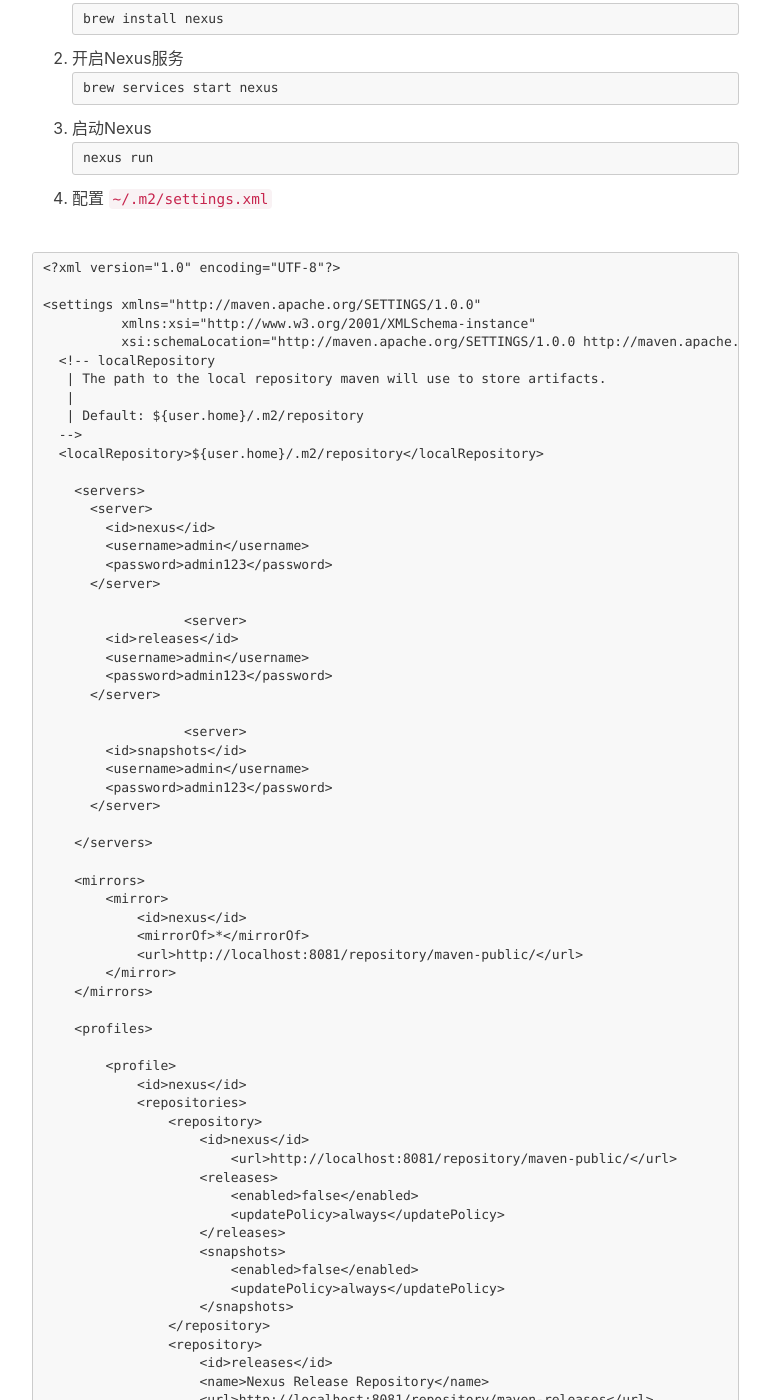
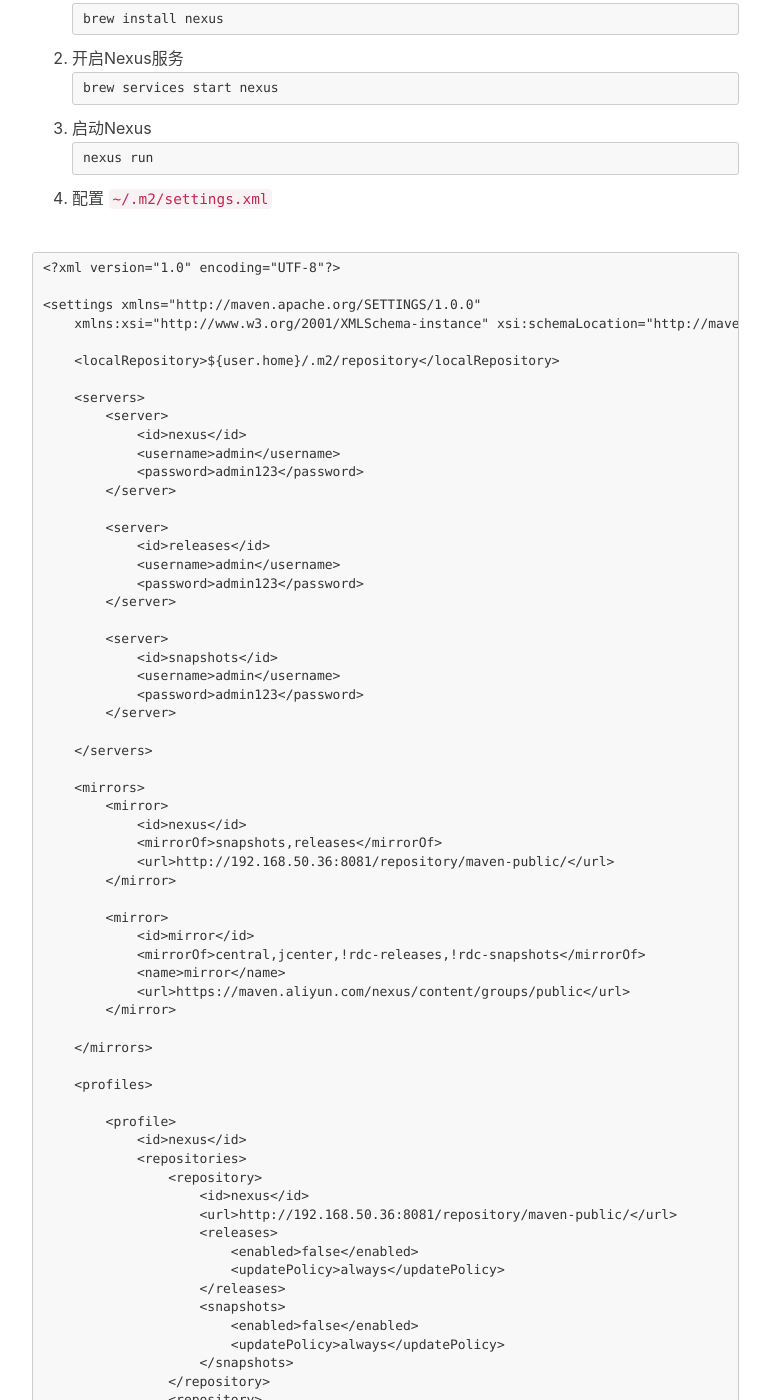
Before and after one commit to yfbx-repo/yfbx-repo.github.io, a Jekyll site: the page built from _posts/2021-09-24-Mac环境搭建私有Maven库.md, in a window 1280 px wide and 1400 px high, scrolled down 467 px. Shown: the whole window, without its empty margins (233-1003 px from the left). Built offline with Jekyll 4.4.1, drawn with Linux system fonts in a browser that asks for light colours; nearby versions of some CDN libraries; our own code applies the rules of GitHub Pages for plain Markdown files; comment, search, counter and statistics services are not loaded; some of the changed text lies outside the part shown.

Commit message:
Update 2021-09-24-Mac环境搭建私有Maven库.md

````diff
--- a/_posts/2021-09-24-Mac环境搭建私有Maven库.md
+++ b/_posts/2021-09-24-Mac环境搭建私有Maven库.md
@@ -19,42 +19,45 @@ nexus run
 <?xml version="1.0" encoding="UTF-8"?>
 
 <settings xmlns="http://maven.apache.org/SETTINGS/1.0.0"
-          xmlns:xsi="http://www.w3.org/2001/XMLSchema-instance"
-          xsi:schemaLocation="http://maven.apache.org/SETTINGS/1.0.0 http://maven.apache.org/xsd/settings-1.0.0.xsd">
-  <!-- localRepository
-   | The path to the local repository maven will use to store artifacts.
-   |
-   | Default: ${user.home}/.m2/repository
-  -->
-  <localRepository>${user.home}/.m2/repository</localRepository>
+    xmlns:xsi="http://www.w3.org/2001/XMLSchema-instance" xsi:schemaLocation="http://maven.apache.org/SETTINGS/1.0.0 http://maven.apache.org/xsd/settings-1.0.0.xsd">
+
+    <localRepository>${user.home}/.m2/repository</localRepository>
 
     <servers>
-      <server>
-        <id>nexus</id>
-        <username>admin</username>
-        <password>admin123</password>
-      </server>
+        <server>
+            <id>nexus</id>
+            <username>admin</username>
+            <password>admin123</password>
+        </server>
 
-		  <server>
-        <id>releases</id>
-        <username>admin</username>
-        <password>admin123</password>
-      </server>
+        <server>
+            <id>releases</id>
+            <username>admin</username>
+            <password>admin123</password>
+        </server>
 
-		  <server>
-        <id>snapshots</id>
-        <username>admin</username>
-        <password>admin123</password>
-      </server>
+        <server>
+            <id>snapshots</id>
+            <username>admin</username>
+            <password>admin123</password>
+        </server>
 
     </servers>
 
     <mirrors>
         <mirror>
             <id>nexus</id>
-            <mirrorOf>*</mirrorOf>
-            <url>http://localhost:8081/repository/maven-public/</url>
+            <mirrorOf>snapshots,releases</mirrorOf>
+            <url>http://192.168.50.36:8081/repository/maven-public/</url>
         </mirror>
+
+        <mirror>
+            <id>mirror</id>
+            <mirrorOf>central,jcenter,!rdc-releases,!rdc-snapshots</mirrorOf>
+            <name>mirror</name>
+            <url>https://maven.aliyun.com/nexus/content/groups/public</url>
+        </mirror>
+
     </mirrors>
 
     <profiles>
@@ -64,7 +67,7 @@ nexus run
             <repositories>
                 <repository>
                     <id>nexus</id>
-            		<url>http://localhost:8081/repository/maven-public/</url>
+                    <url>http://192.168.50.36:8081/repository/maven-public/</url>
                     <releases>
                         <enabled>false</enabled>
                         <updatePolicy>always</updatePolicy>
@@ -77,7 +80,7 @@ nexus run
                 <repository>
                     <id>releases</id>
                     <name>Nexus Release Repository</name>
-                    <url>http://localhost:8081/repository/maven-releases</url>
+                    <url>http://192.168.50.36:8081/repository/maven-releases</url>
                     <releases>
                         <enabled>true</enabled>
                         <updatePolicy>always</updatePolicy>
@@ -86,7 +89,7 @@ nexus run
                 <repository>
                     <id>snapshots</id>
                     <name>Nexus Snapshot Repository</name>
-                    <url>http://localhost:8081/repository/maven-snapshots</url>
+                    <url>http://192.168.50.36:8081/repository/maven-snapshots</url>
                     <snapshots>
                         <enabled>true</enabled>
                         <updatePolicy>always</updatePolicy>
@@ -96,7 +99,7 @@ nexus run
             <pluginRepositories>
                 <pluginRepository>
                     <id>nexus-plugin</id>
-                    <url>http://localhost:8081/repository/maven-public</url>
+                    <url>http://192.168.50.36:8081/repository/maven-public</url>
                     <releases>
                         <enabled>true</enabled>
                         <updatePolicy>always</updatePolicy>
@@ -120,10 +123,9 @@ nexus run
                 <maven.compiler.source>1.8</maven.compiler.source>
                 <maven.compiler.target>1.8</maven.compiler.target>
                 <maven.compiler.compilerVersion>1.8</maven.compiler.compilerVersion>
-            	<maven-jar-plugin.version>3.1.1</maven-jar-plugin.version>
+                <maven-jar-plugin.version>3.1.1</maven-jar-plugin.version>
             </properties>
         </profile>
-
 
     </profiles>
 
@@ -132,6 +134,18 @@ nexus run
         <activeProfile>nexus</activeProfile>
         <activeProfile>jdk1.8</activeProfile>
     </activeProfiles>
+
+
+    <proxies>
+        <proxy>
+            <id>nexus</id>
+            <active>true</active>
+            <protocol>http</protocol>
+            <host>127.0.0.1</host>
+            <port>8081</port>
+        </proxy>
+    </proxies>
+
 
 </settings>
 ```
````
